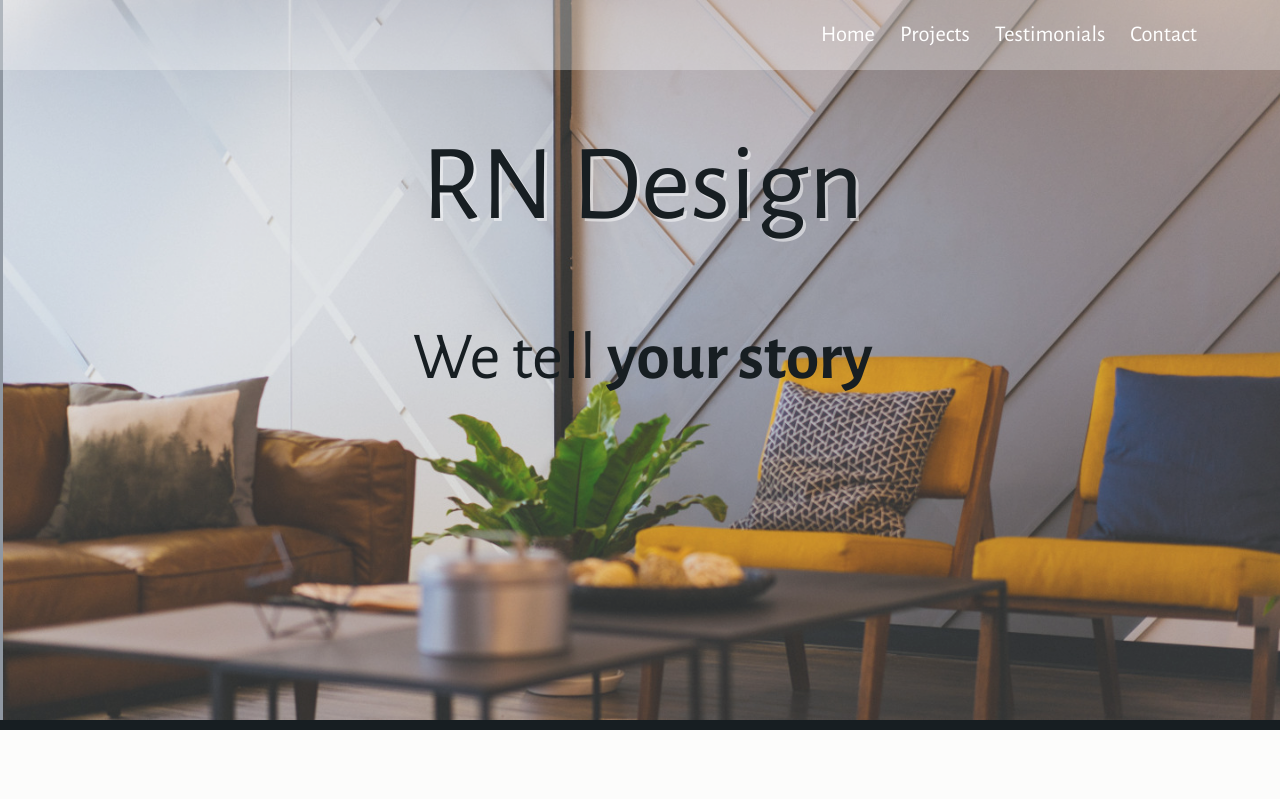
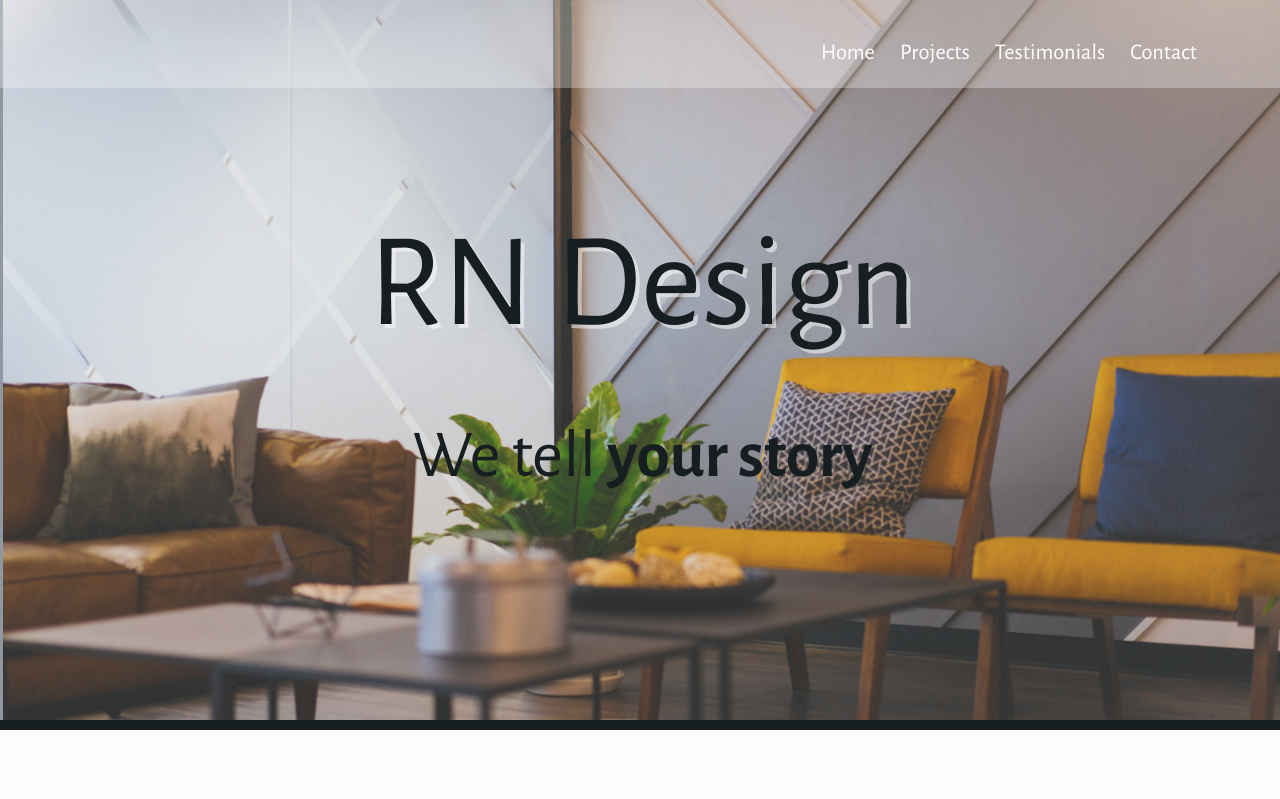
Before and after one commit to alissit/design-wb, a website: page app/index.html in a window 1280 px wide. Shown: the top 799 px of the page. Drawn offline with nearby package versions, Linux system fonts and the light colour scheme.

Commit message:
update header mixins

```diff
--- a/app/assets/styles/base/_mixins.css
+++ b/app/assets/styles/base/_mixins.css
@@ -18,6 +18,12 @@
 	}
 }
 
+@define-mixin atXLarge {
+	@media (min-width: 1980px){
+		@mixin-content;
+	}
+}
+
 
 @define-mixin clearfix {
 	&::after {
--- a/app/assets/styles/modules/_site-header.css
+++ b/app/assets/styles/modules/_site-header.css
@@ -4,24 +4,13 @@
 	position: absolute;
 	width: 100%;
 	z-index: 2;
-	background-color: rgba(252, 252, 251, .3);
 
+	@mixin atMedium{
+		background-color: rgba(252, 252, 251, .3);
+	}
 
-	&__logo {
-		position: absolute;
-		top: 0;
-		background-color: #97A5B4;
-
-
-		@mixin atMedium {
-			position: absolute;
-			top: 0;
-			background-color: #97A5B4;
-			padding: 25px 36px;
-
-
-		}
-
+	&__logo__graphic {
+		text-indent: -9999px;
 	}
 
 	&__text {
@@ -38,4 +27,14 @@
 
 		}
 	}
+
+	&__menu-content {
+		display: none;
+
+
+
+		@mixin atMedium {
+			display: block;
+		}
+	}
 }
--- a/app/assets/styles/modules/_slider-head.css
+++ b/app/assets/styles/modules/_slider-head.css
@@ -11,16 +11,26 @@
 
 	&__text-content {
 		position: absolute;
-		top: 25%;
-		transform: translateY(-50%);
 		left: 0;
 		width: 100%;
 		text-align: center;
 
+
+		@mixin atSmall {
+			top: 30px;
+		}
+
 		@mixin atMedium {
-			position: absolute;
-			top: 35%;
+			top: 60px;
+			padding-top: 60px;
 		}
+
+		@mixin atLarge {
+			top: 60px;
+			padding-top: 60px;
+		}
+
+
 
 	}
 
@@ -30,11 +40,29 @@
 		font-weight: 400;
 		font-size: 3.2rem;
 		color: $textColor;
-		text-shadow: 3px 3px 0 rgba(255, 255, 255, .5);
+		text-shadow: 2px 2px 0 rgba(0, 0, 0, .5);
+
+		@mixin atSmall {
+
+			font-size: 4.6rem;
+			text-shadow: 2px 2px 0 rgba(255, 255, 255, .5);
+		}
 
 		@mixin atMedium {
+			font-size: 6.7rem;
+			text-shadow: 2px 2px 0 rgba(255, 255, 255, .5);
+		}
 
-			font-size: 6.7rem;
+		@mixin atLarge {
+			margin-bottom: 0px;
+			font-size: 8.3rem;
+			text-shadow: 4px 4px 0 rgba(255, 255, 255, .5);
+		}
+
+		@mixin atXLarge {
+			margin-bottom: 0px;
+			font-size: 14.5rem;
+			text-shadow: 5.5px 5.5px 0 rgba(255, 255, 255, .5);
 		}
 
 	}
@@ -44,12 +72,16 @@
 		font-size: 1.6rem;
 		color: $textColor;
 		max-width: 30rem;
-		margin-top: 65px;
 		margin-left: auto;
 		margin-right: auto;
 
 		@mixin atMedium {
 			font-size: 4.2rem;
+		}
+
+		@mixin atXLarge {
+			font-size: 8.2rem;
+			max-width: 60rem;
 		}
 	}
 
--- a/app/index.html
+++ b/app/index.html
@@ -19,8 +19,10 @@
 <body>
   <header class="site-header">
   	<div class="wrapper">
-  		<div class="">
-  		</div>
+  		<div class="site-header__menu-content">
+  			<div class="site-header__logo__graphic">
+  			RN Design Ltd
+  			</div>
 		    <nav class="primary-nav primary-nav--pull-right">
 		      <ul>
 		        <li><a href="#">Home</a></li>
@@ -29,6 +31,7 @@
 		        <li><a href="#">Contact</a></li>
 		      </ul>
 		    </nav>
+  		</div>
   	</div>
   </header>
 
@@ -41,15 +44,16 @@
 
 				      <source srcset="assets/images/yellow-chairs-800.jpg 800w" media="(min-width: 390px)">
 
-				      <img srcset="assets/images/yellow-chairs-380.jpg 380w" alt="Yellow chairs, Dan Gold Photography" class="slider-head__image">
+				      <img srcset="assets/images/yellow-chairs-mobile.jpg 650w" alt="Yellow chairs, Dan Gold Photography" class="slider-head__image">
 				</picture>
-		</div>
+
 		  <div class="slider-head__text-content">
 		  	<div class="wrapper">
 			    <h1 class="slider-head__title">RN Design</h1>
 			    <h2 class="slider-head__subtitle">We tell <strong>your story</strong></h2>
 			</div>
 		  </div>
+		 </div>
 	</div>
 
 <div class="secondary page-section">
--- a/app/temp/styles/styles.css
+++ b/app/temp/styles/styles.css
@@ -374,20 +374,42 @@ img {
 
 .slider-head__text-content {
 		position: absolute;
-		top: 25%;
-		-webkit-transform: translateY(-50%);
-		        transform: translateY(-50%);
 		left: 0;
 		width: 100%;
 		text-align: center;
 
+
+
+	}
+
+@media (min-width: 530px){
+
+.slider-head__text-content {
+			top: 30px
+
+
+
+	}
 	}
 
 @media (min-width: 800px){
 
 .slider-head__text-content {
-			position: absolute;
-			top: 35%
+			top: 60px;
+			padding-top: 60px
+
+
+
+	}
+	}
+
+@media (min-width: 1200px){
+
+.slider-head__text-content {
+			top: 60px;
+			padding-top: 60px
+
+
 
 	}
 	}
@@ -397,15 +419,45 @@ img {
 		font-weight: 400;
 		font-size: 3.2rem;
 		color: #171E22;
-		text-shadow: 3px 3px 0 rgba(255, 255, 255, .5);
+		text-shadow: 2px 2px 0 rgba(0, 0, 0, .5);
 
+	}
+
+@media (min-width: 530px){
+
+.slider-head__title {
+
+			font-size: 4.6rem;
+			text-shadow: 2px 2px 0 rgba(255, 255, 255, .5)
+
+	}
 	}
 
 @media (min-width: 800px){
 
 .slider-head__title {
+			font-size: 6.7rem;
+			text-shadow: 2px 2px 0 rgba(255, 255, 255, .5)
 
-			font-size: 6.7rem
+	}
+	}
+
+@media (min-width: 1200px){
+
+.slider-head__title {
+			margin-bottom: 0px;
+			font-size: 8.3rem;
+			text-shadow: 4px 4px 0 rgba(255, 255, 255, .5)
+
+	}
+	}
+
+@media (min-width: 1980px){
+
+.slider-head__title {
+			margin-bottom: 0px;
+			font-size: 14.5rem;
+			text-shadow: 5.5px 5.5px 0 rgba(255, 255, 255, .5)
 
 	}
 	}
@@ -415,7 +467,6 @@ img {
 		font-size: 1.6rem;
 		color: #171E22;
 		max-width: 30rem;
-		margin-top: 65px;
 		margin-left: auto;
 		margin-right: auto;
 	}
@@ -424,6 +475,14 @@ img {
 
 .slider-head__subtitle {
 			font-size: 4.2rem
+	}
+	}
+
+@media (min-width: 1980px){
+
+.slider-head__subtitle {
+			font-size: 8.2rem;
+			max-width: 60rem
 	}
 	}
 
@@ -479,25 +538,17 @@ img {
 	position: absolute;
 	width: 100%;
 	z-index: 2;
-	background-color: rgba(252, 252, 251, .3);
 }
-
-.site-header__logo {
-		position: absolute;
-		top: 0;
-		background-color: #97A5B4;
-
-	}
 
 @media (min-width: 800px){
 
-.site-header__logo {
-			position: absolute;
-			top: 0;
-			background-color: #97A5B4;
-			padding: 25px 36px
+.site-header {
+		background-color: rgba(252, 252, 251, .3)
+}
+	}
 
-	}
+.site-header__logo__graphic {
+		text-indent: -9999px;
 	}
 
 .site-header__text {
@@ -514,6 +565,17 @@ img {
 			font-size: 3.2rem;
 			color: #171E22;
 			text-shadow: 3px 3px 0 rgba(255, 255, 255, .5)
+	}
+	}
+
+.site-header__menu-content {
+		display: none;
+	}
+
+@media (min-width: 800px){
+
+.site-header__menu-content {
+			display: block
 	}
 	}
 
```
Also changed, not shown: app/assets/images/yellow-chairs-mobile.jpg (added).
